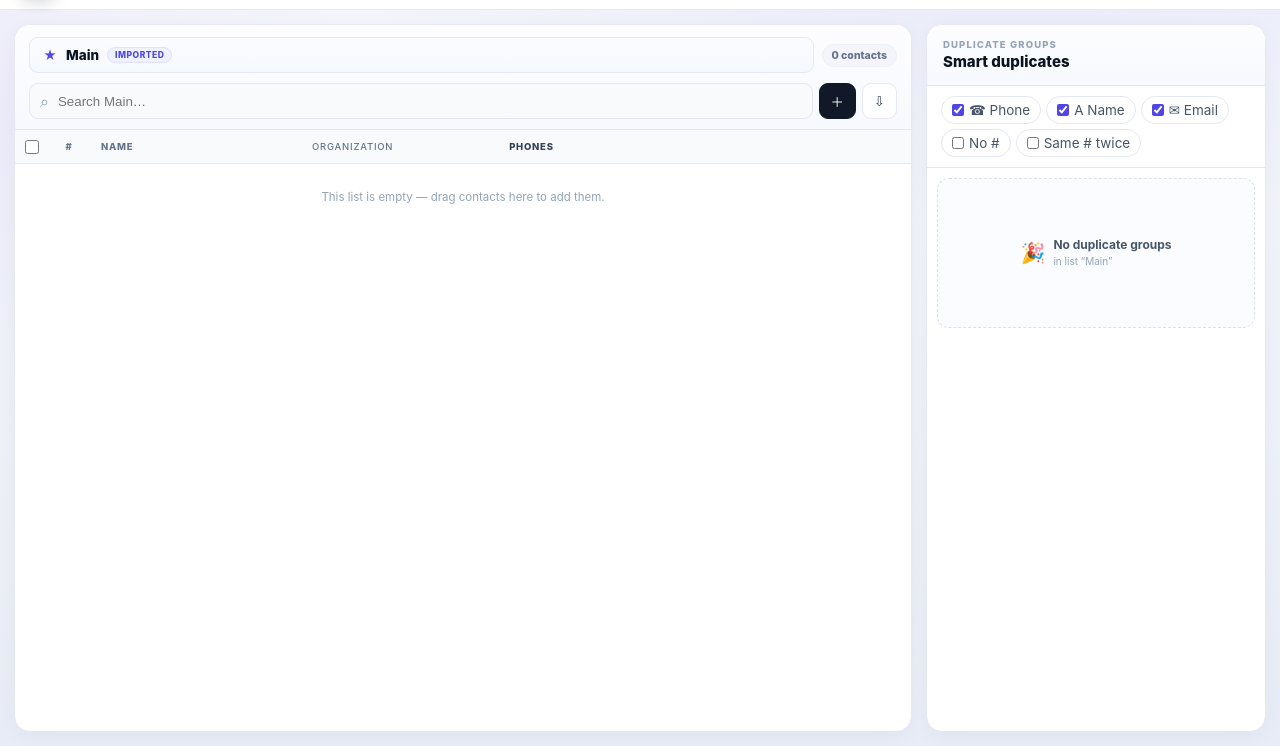
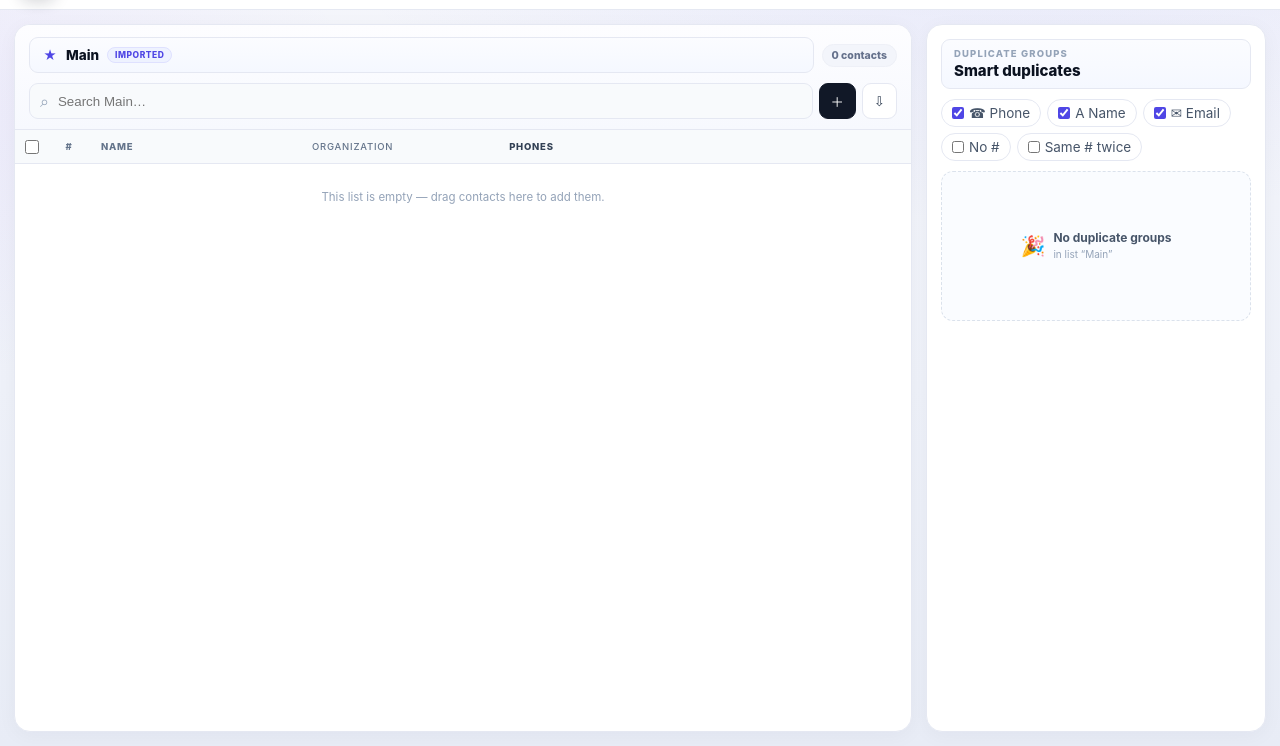
Before and after one commit to Code-HP/Contact-Studio, a plain HTML site: page index.html in a window 1280 px wide. Shown: the part 54-800 px from the top of the page. Drawn offline with Linux system fonts and the light colour scheme; some packages are replaced by stand-ins of ours; a script that the page names is missing.

Commit message:
Duplicates panel header and rows match the left list card
Co-Authored-By: Claude Haiku 5.5 <noreply@anthropic.com>

```diff
--- a/Contact_Studio.css
+++ b/Contact_Studio.css
@@ -766,14 +766,17 @@ body {
     opacity: 1;
   }
 }
+/* Header box matches the "Main" title box on the left. */
 .dupes-head {
-  padding: 14px 16px;
-  border-bottom: 1px solid var(--line-1);
-  display: flex;
-  align-items: flex-start;
+  margin: 14px 14px 10px;
+  padding: 8px 12px;
+  border: 1px solid var(--line-1);
+  border-radius: 9px;
+  display: flex;
+  align-items: center;
   justify-content: space-between;
   gap: 10px;
-  background: linear-gradient(180deg, #fdfdff 0%, #f7f9fe 100%);
+  background: linear-gradient(180deg, #fbfcff 0%, #f5f8ff 100%);
 }
 .dupes-head h3 {
   margin: 2px 0 0;
@@ -802,11 +805,10 @@ body {
   text-transform: uppercase;
 }
 .dupes-filters {
-  padding: 10px 14px;
-  border-bottom: 1px solid var(--line-1);
+  margin: 0 14px 10px;
   display: flex;
   flex-wrap: wrap;
-  gap: 5px;
+  gap: 6px;
 }
 .filter-pill {
   display: inline-flex;
@@ -834,7 +836,7 @@ body {
   flex: 1;
   min-height: 0;
   overflow: auto;
-  padding: 10px;
+  padding: 0 14px 14px;
 }
 .dupes-list .sb-empty {
   min-height: 150px;
```
